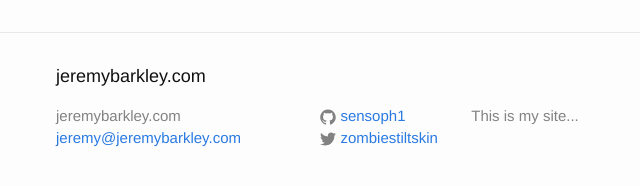
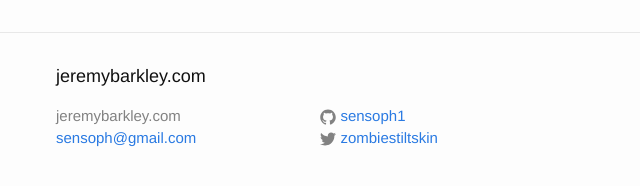
Before and after one commit to sensoph1/sensoph1.github.io, a Jekyll site: the page built from index.html, in a window 1280 px wide and 900 px high, scrolled down 4246 px. Shown: the part 690-876 px from the top of the window, without its empty margins (166-806 px from the left). Built offline with Jekyll 4.4.1, drawn with Linux system fonts in a browser that asks for light colours; the list of posts is cut into pages by our own code.

Commit message:
update site

```diff
--- a/Gemfile
+++ b/Gemfile
@@ -1,4 +1,5 @@
 source 'https://rubygems.org'
+gem 'github-pages', group: :jekyll_plugins
 gem 'jekyll'
 gem 'typogruby'
 gem 'jekyll-typogrify'
--- a/_config.yml
+++ b/_config.yml
@@ -8,8 +8,8 @@
 # Site settings
 # Site settings
 title: jeremybarkley.com
-email: jeremy@jeremybarkley.com
-description: "This is my site..."
+email: sensoph@gmail.com
+description:
 baseurl: ""
 url: "http://jeremybarkley.com"
 twitter_username: zombiestiltskin
```
Also changed, not shown: Gemfile.lock.
